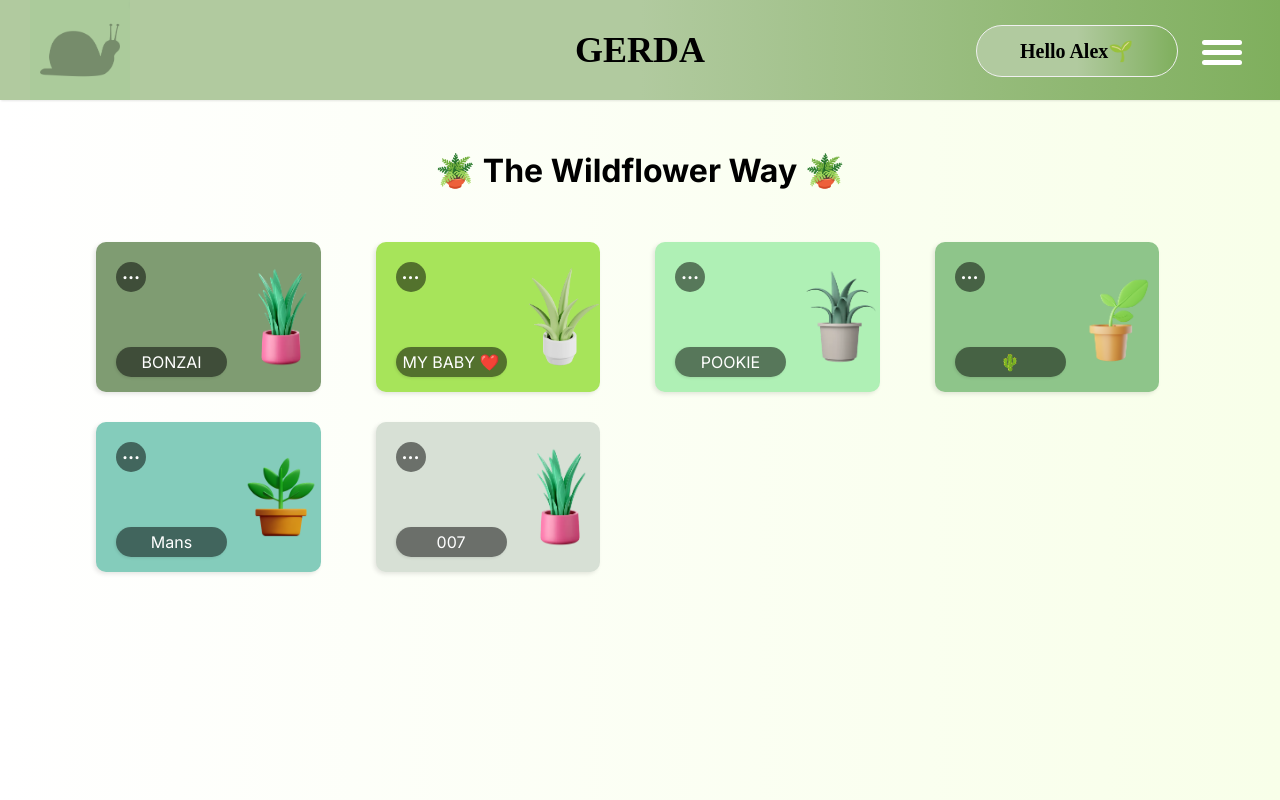
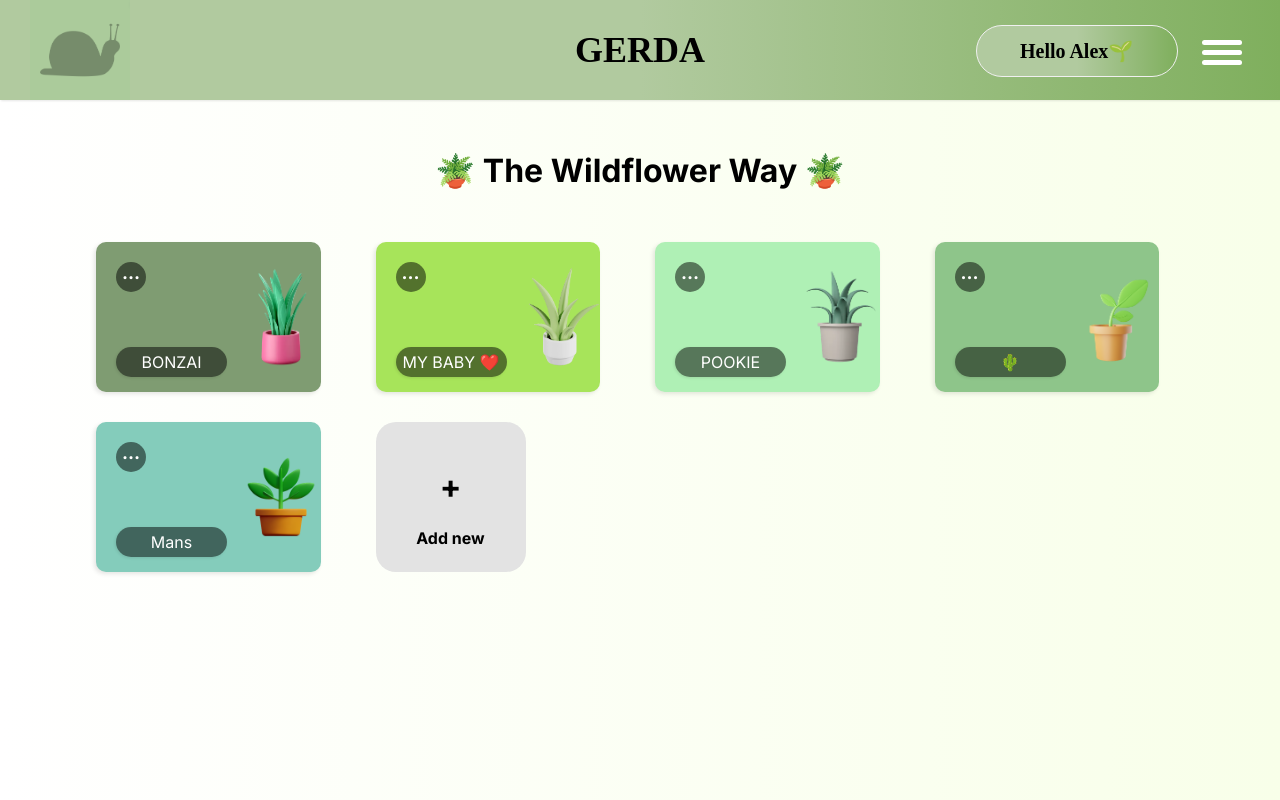
Before and after one commit to 88potatoes/gerdsite, a Vue app: page / in a window 1280 px wide. Built offline with nearby package versions, Linux system fonts and the light colour scheme; a web font is replaced by a local one.

Commit message:
button for addign new plant

```diff
--- a/src/components/GardenComponent.vue
+++ b/src/components/GardenComponent.vue
@@ -1,16 +1,22 @@
 <script setup>
+import { ref } from 'vue'
 import PlantComponent from './PlantComponent.vue'
 import plant1 from '../plants/plant1.webp'
 import plant2 from '../plants/plant2.png'
 import plant3 from '../plants/plant3.webp'
 import plant4 from '../plants/plant4.webp'
 import plant5 from '../plants/plant5.webp'
+
+const added = ref(false)
+const turnAdded = () => {
+  added.value = true
+  console.log('LOG')
+}
 </script>
 
 <template>
-
   <div class="title">
-    <h1> 🪴 The Wildflower Way 🪴</h1>
+    <h1>🪴 The Wildflower Way 🪴</h1>
   </div>
   <div class="garden">
     <PlantComponent name="BONZAI" colour="#7F9C72" :imgSrc="plant1" />
@@ -18,7 +24,11 @@ import plant5 from '../plants/plant5.webp'
     <PlantComponent name="POOKIE" colour="#AFF0B5" :imgSrc="plant3" />
     <PlantComponent name="🌵" colour="#8EC58A" :imgSrc="plant4" />
     <PlantComponent name="Mans" colour="#84CCBB" :imgSrc="plant5" />
-    <PlantComponent name="007" colour="#D7E0D5" :imgSrc="plant1" />
+    <div @click="turnAdded" v-if="!added" class="addNew">
+      <div><h1>+</h1></div>
+      <div><strong>Add new</strong></div>
+    </div>
+    <PlantComponent name="007" colour="#D7E0D5" :imgSrc="plant1" v-if="added" />
   </div>
 </template>
 
@@ -34,7 +44,23 @@ import plant5 from '../plants/plant5.webp'
   position: relative;
 }
 
+.addNew {
+  background-color: rgb(227, 227, 227);
+  width: 120px;
+  height: 120px;
+  border-radius: 20px;
+  padding: 15px;
+  display: flex;
+  flex-direction: column;
+  justify-content: center;
+  align-items: center;
+}
+
+.addNew:hover {
+  cursor: pointer;
+}
+
 .title {
-    padding-top: 30px;
+  padding-top: 30px;
 }
 </style>
--- a/src/components/PlantPopup.vue
+++ b/src/components/PlantPopup.vue
@@ -211,7 +211,7 @@ dialog {
   height: 145px;
   width: 145px;
   border-radius: 50%;
-  border: 0px solid #fff;
+  border: 1px solid #fff;
   position: absolute;
   left: 15%;
   top: 50%;
```
